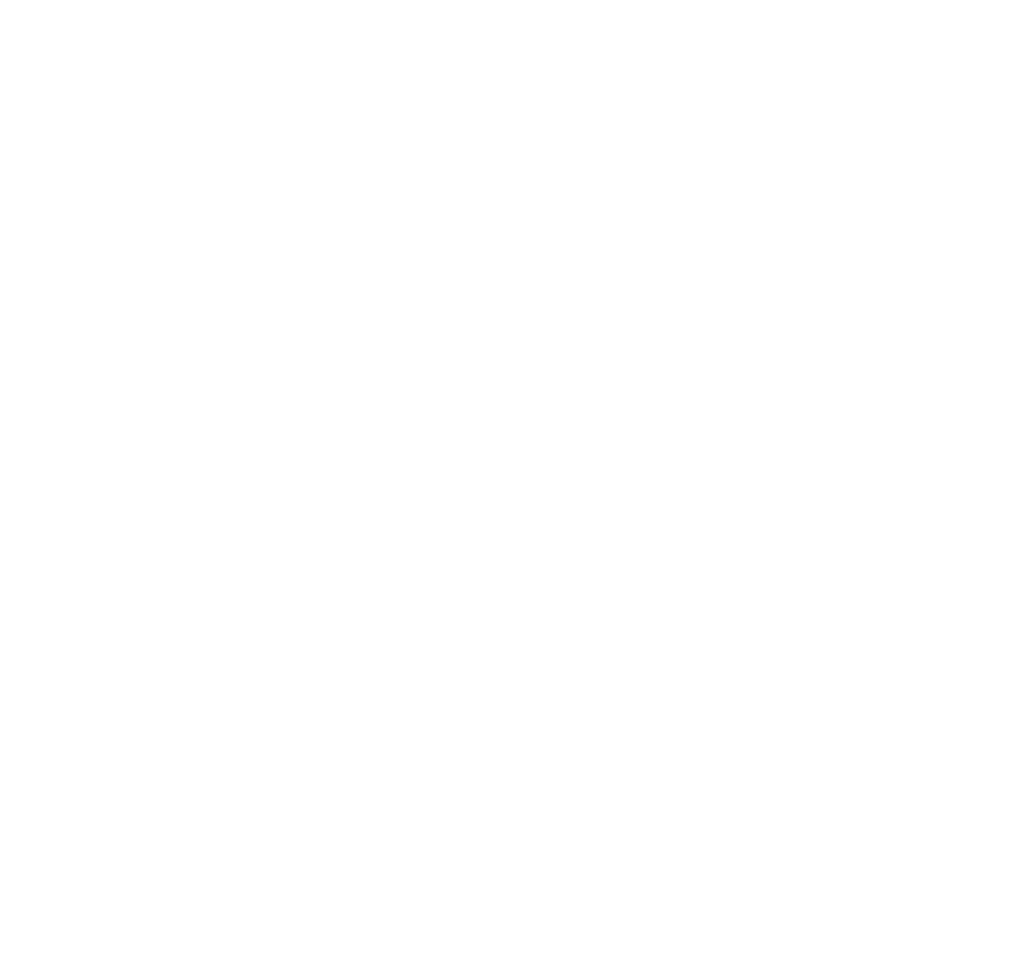
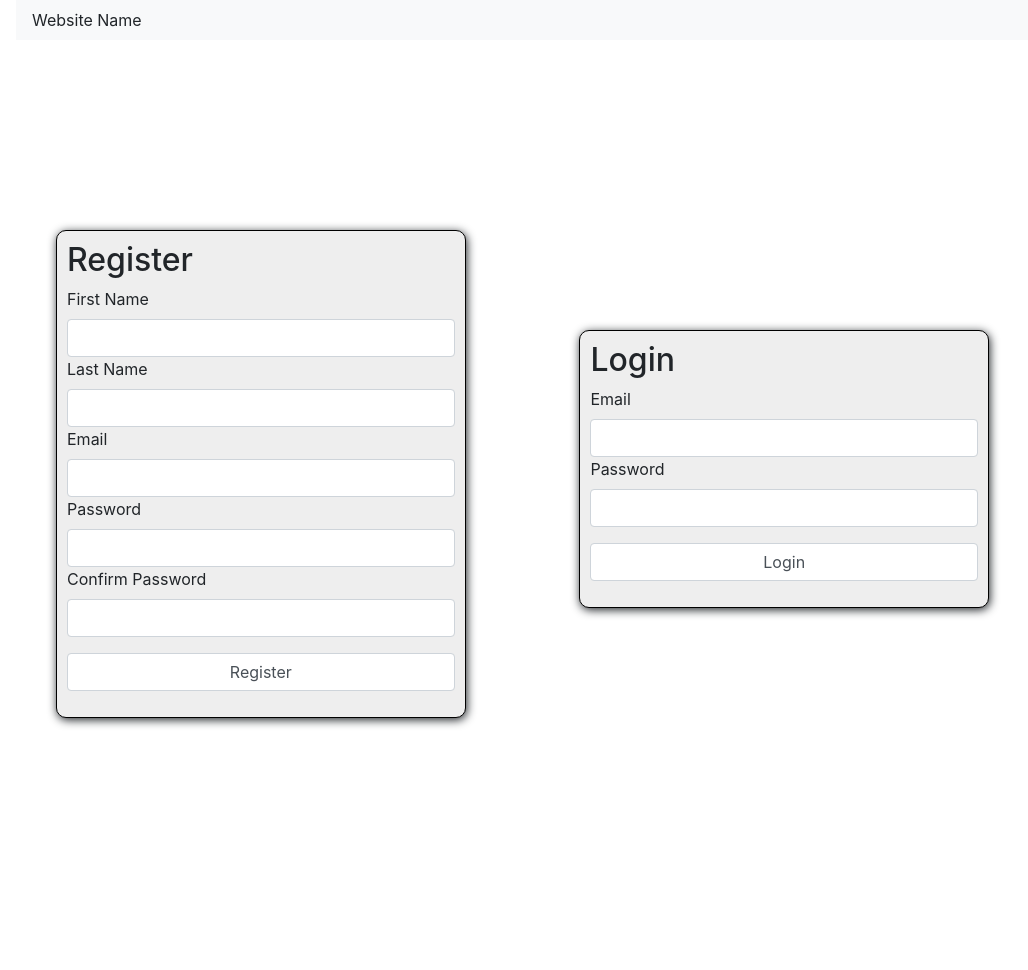
Before and after one commit to kwantaing/RecipeSite, a Django app: page / in a window 1280 px wide. Before the commit the part shown is empty. Shown: the whole page, without its empty margins (112-1140 px from the left). Before the commit the page ends 800 px from the top, so only its background shows below. Run offline with Django 3.2, Linux system fonts and the light colour scheme; some libraries are stand-ins or nearby versions.

Commit message:
templates

```diff
--- /dev/null
+++ b/apps/recipe_app/static/recipe_app/css/login.css
@@ -0,0 +1,46 @@
+html{
+    background-color:white;
+}
+.container{
+    position:relative;
+    background-color:white;
+    height:970px;
+    width: 80%;
+    padding:0;
+}
+.container .reg{
+    background-color: #eee;
+    border: 1px solid black;
+    border-radius:10px;
+    box-shadow:1px 2px 10px;
+    width:40%;
+    padding:10px;
+    display:inline-block;
+    position:absolute;
+    top:230px;
+    left:40px;
+}
+.container .log{
+    border: 1px solid black;
+    background-color: #eee;
+    border-radius:10px;
+    box-shadow:1px 2px 10px;
+    padding:10px;
+    position:absolute;
+    top:330px;
+    right:50px;
+    width:40%;
+    display:inline-block;
+    vertical-align:middle;
+    margin-right:1px;
+}
+.navbar{
+    text-align:center;
+    margin:0
+}
+.error{
+    color:red;
+}
+.success{
+    color:green;
+}
--- a/apps/recipe_app/templates/index.html
+++ b/apps/recipe_app/templates/index.html
@@ -3,13 +3,64 @@
 <head>
     <meta charset="UTF-8">
     <meta name="viewport" content="width=device-width, initial-scale=1.0">
+    <link href="https://stackpath.bootstrapcdn.com/bootstrap/4.3.1/css/bootstrap.min.css" rel="stylesheet" integrity="sha384-ggOyR0iXCbMQv3Xipma34MD+dH/1fQ784/j6cY/iJTQUOhcWr7x9JvoRxT2MZw1T" crossorigin="anonymous">
+    {% load static %}
+    <link rel="stylesheet" href="{% static 'recipe_app/css/login.css' %}">
     <meta http-equiv="X-UA-Compatible" content="ie=edge">
     <title>Document</title>
 </head>
-<body>
-    Home Page
+<body class="container">
+    <navbar class="navbar navbar-light bg-light">Website Name</navbar>
+        <div class="reg">
+            <h2>Register</h2>
+            <form action="/register" method="post"> {% csrf_token %}
+                <div class="form-group">
+                    <label for="first_name">First Name</label>
+                    <input class="form-control" type="text"name="first_name">
+                    <label for="last_name">Last Name</label>
+                    <input class="form-control"  type="text" name="last_name">
+                    <label for="email">Email</label>
+                    <input class="form-control"  type="text" name="email">
+                    <label for="pw">Password</label>
+                    <input class="form-control"  type="password" name="pw">
+                    <label for="pwconfirm">Confirm Password</label>
+                    <input class="form-control"  type="password" name="pwconfirm">
+                    <div class="error">
+                            {% if messages%}
+                            <ul class="messages">
+                                {% for message in messages %}
+                                <li{% if message.tags %} class="{{ message.tags }}"{% endif %}>{{ message }}</li>
+                                {% endfor %}
+                            </ul>
+                            {% endif %}
+                    </div>
+                    <p></p>
+                    <button class="form-control">Register</button>
 
-    <h1>hahhahahahahhahahha</h1>
-
+                </div>
+            </form>
+        </div>
+        <div class="log">
+            <h2>Login</h2>
+            <form action="/login"method="post"> {% csrf_token %}
+                <div class="form-group">
+                    <label for="email">Email</label>
+                    <input class="form-control"  type="text" name="email">
+                    <label for="pw">Password</label>
+                    <input class="form-control"  type="password" name="password">
+                    <div class="error">
+                            {% if messages.error %}
+                            <ul class="messages">
+                                {% for message in messages.error %}
+                                <li{% if message.tags %} class="{{ message.tags }}"{% endif %}>{{ message }}</li>
+                                {% endfor %}
+                            </ul>
+                            {% endif %}
+                    </div>
+                    <p></p>
+                    <button class="form-control">Login</button>
+                </div>
+            </form>
+        </div>
 </body>
 </html>
--- a/apps/recipe_app/views.py
+++ b/apps/recipe_app/views.py
@@ -2,4 +2,4 @@ from django.shortcuts import render, HttpResponse
 
 # Create your views here.
 def index(request):
-    return render(request, 'home.html')
+    return render(request, 'index.html')
```
Also changed, not shown: 3 other files.
